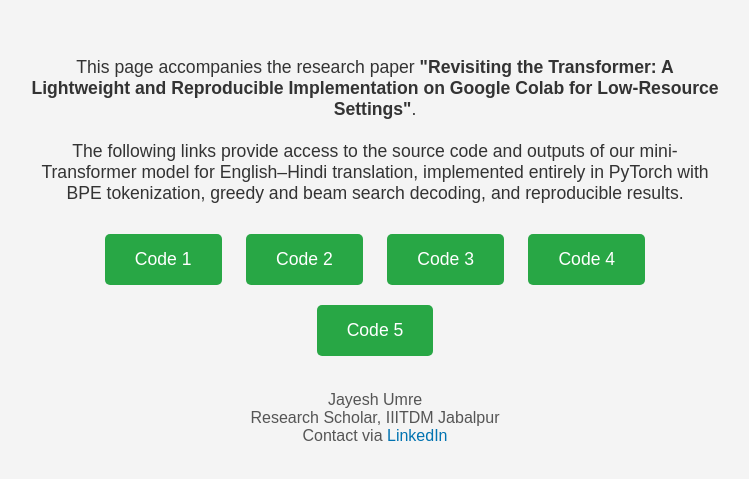
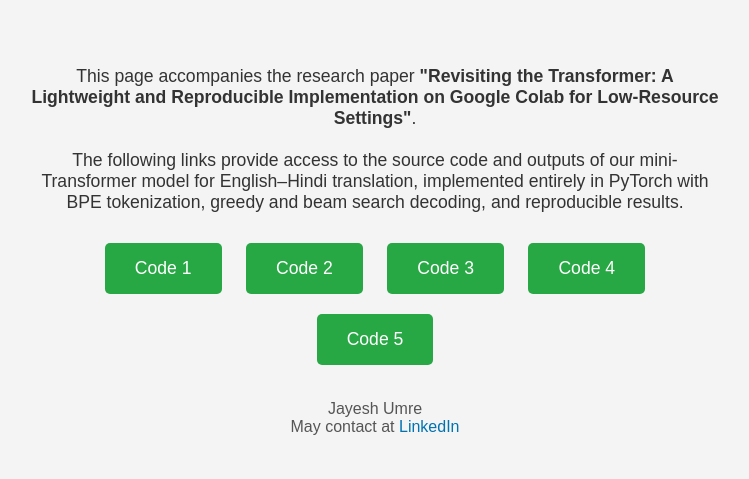
Before and after one commit to umarejayesh/ChotaLLM, a plain HTML site: page index.html in a window 1280 px wide. Shown: the part 149-628 px from the top of the page, without its empty margins (265-1014 px from the left). Drawn offline with Linux system fonts and the light colour scheme.

Commit message:
Update index.html

```diff
--- a/index.html
+++ b/index.html
@@ -75,8 +75,7 @@
         <a href="code5.html" class="link-button" target="_blank">Code 5</a>
         <div class="contact">
             Jayesh Umre<br>
-            Research Scholar, IIITDM Jabalpur<br>
-            Contact via <a href="https://www.linkedin.com/in/umrejayesh/" target="_blank">LinkedIn</a>
+            May contact at <a href="https://www.linkedin.com/in/umrejayesh/" target="_blank">LinkedIn</a>
         </div>
     </div>
 </body>
```
